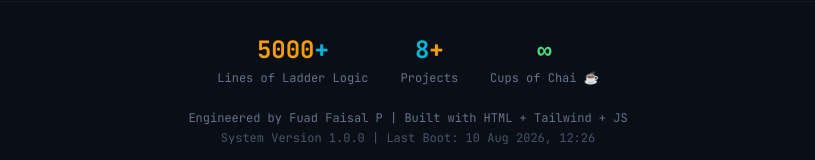
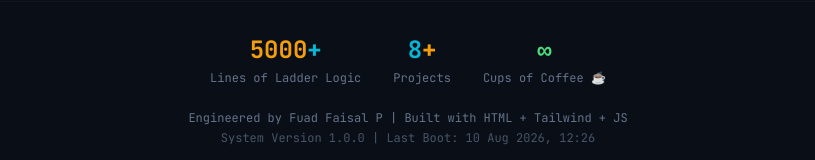
Before and after one commit to fuadfaisalp-bit/about-me, a plain HTML site: page index.html in a window 1280 px wide. Shown: the part 5558-5718 px from the top of the page, without its empty margins (232-1047 px from the left). Drawn offline with nearby package versions, Linux system fonts and the light colour scheme.

Commit message:
Change 'Cups of Chai' to 'Cups of Coffee'

```diff
--- a/index.html
+++ b/index.html
@@ -688,7 +688,7 @@
       </div>
       <div class="text-center">
         <div class="text-2xl font-bold text-green-400">∞</div>
-        <div class="text-xs text-slate-500 mt-1">Cups of Chai ☕</div>
+        <div class="text-xs text-slate-500 mt-1">Cups of Coffee ☕</div>
       </div>
     </div>
     <div class="text-center text-slate-500 font-mono text-xs">
```
